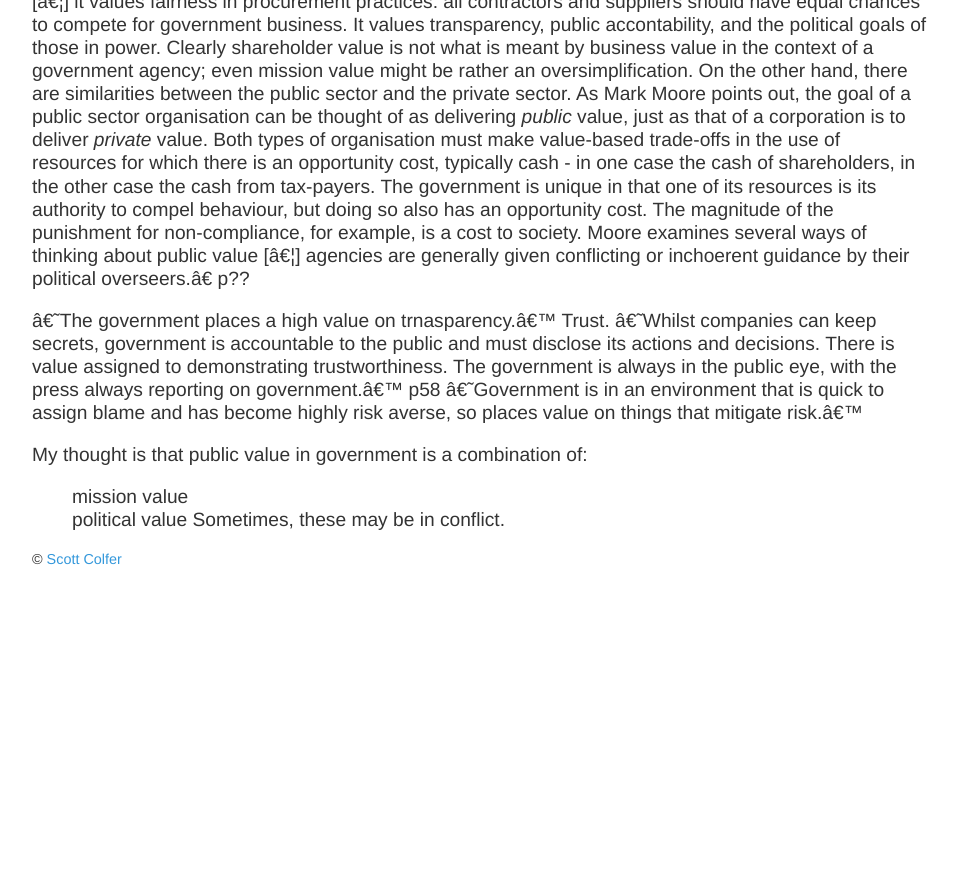
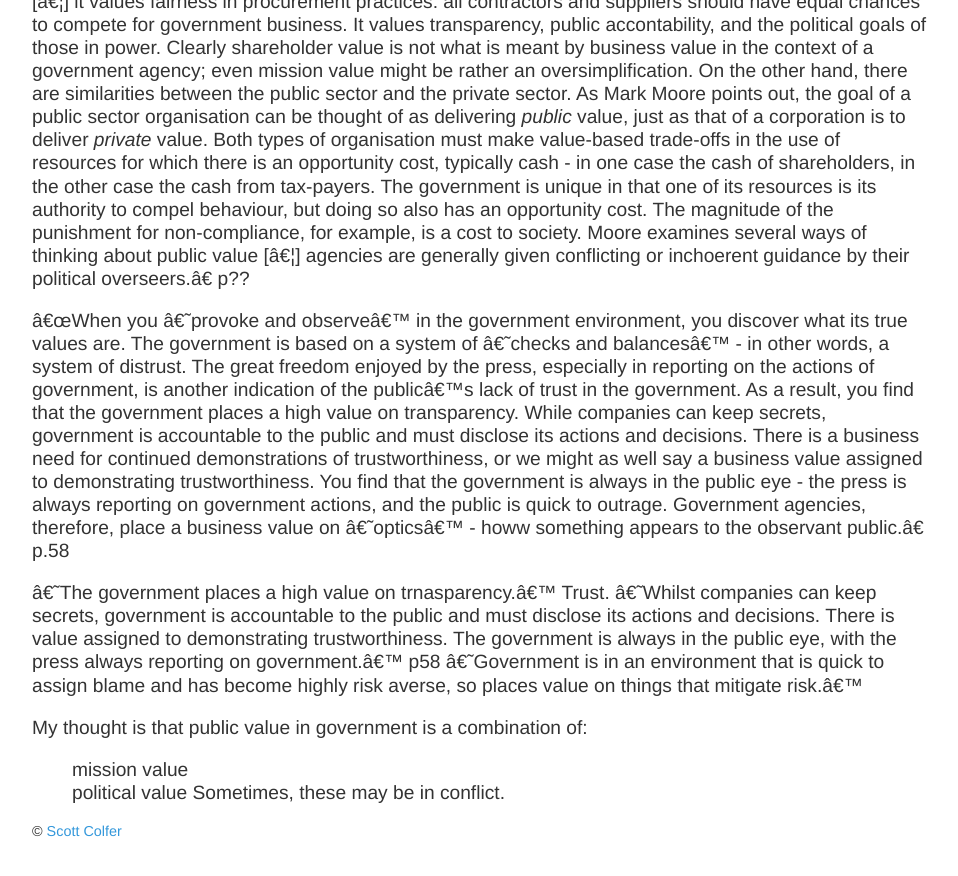
Before and after one commit to scottcolfer/scottcolfer.github.io, a Jekyll site: the page built from _posts/2018-03-02-value-context.md, in a window 1280 px wide and 900 px high, scrolled down 1273 px. Shown: the top 876 px of the window, without its empty margins (160-1118 px from the left). Built offline with Jekyll 4.4.1, drawn with Linux system fonts in a browser that asks for light colours; before the commit the page ends 1901 px from its top, so only the background shows below that.

Commit message:
Update 2018-03-02-value-context.md

```diff
--- a/_posts/2018-03-02-value-context.md
+++ b/_posts/2018-03-02-value-context.md
@@ -34,6 +34,8 @@ Add description of product manager from value book:
 
 "A government agency has other value concerns beyond those directly related to its mission area [...] it values fairness in procurement practices: all contractors and suppliers should have equal chances to compete for government business. It values transparency, public accontability, and the political goals of those in power. Clearly shareholder value is not what is meant by business value in the context of a government agency; even mission value might be rather an oversimplification. On the other hand, there are similarities between the public sector and the private sector. As Mark Moore points out, the goal of a public sector organisation can be thought of as delivering *public* value, just as that of a corporation is to deliver *private* value. Both types of organisation must make value-based trade-offs in the use of resources for which there is an opportunity cost, typically cash - in one case the cash of shareholders, in the other case the cash from tax-payers. The government is unique in that one of its resources is its authority to compel behaviour, but doing so also has an opportunity cost. The magnitude of the punishment for non-compliance, for example, is a cost to society. Moore examines several ways of thinking about public value [...] agencies are generally given conflicting or inchoerent guidance by their political overseers." p??
 
+"When you 'provoke and observe' in the government environment, you discover what its true values are. The government is based on a system of 'checks and balances' - in other words, a system of distrust. The great freedom enjoyed by the press, especially in reporting on the actions of government, is another indication of the public's lack of trust in the government. As a result, you find that the government places a high value on transparency. While companies can keep secrets, government is accountable to the public and must disclose its actions and decisions. There is a business need for continued demonstrations of trustworthiness, or we might as well say a business value assigned to demonstrating trustworthiness. You find that the government is always in the public eye - the press is always reporting on government actions, and the public is quick to outrage. Government agencies, therefore, place a business value on 'optics' - howw something appears to the observant public." p.58
+
 
 'The government places a high value on trnasparency.' Trust. 'Whilst companies can keep secrets, government is accountable to the public and must disclose its actions and decisions. There is value assigned to demonstrating trustworthiness. The government is always in the public eye, with the press always reporting on government.' p58
 'Government is in an environment that is quick to assign blame and has become highly risk averse, so places value on things that mitigate risk.'
```
